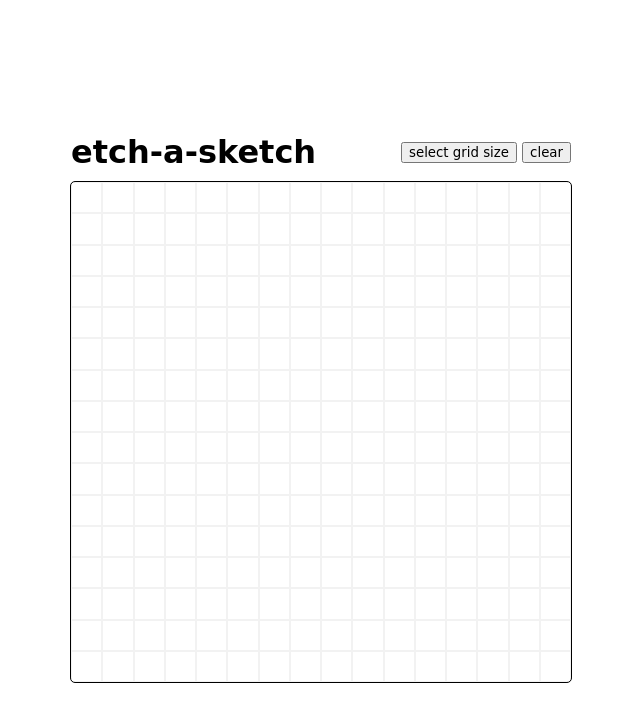
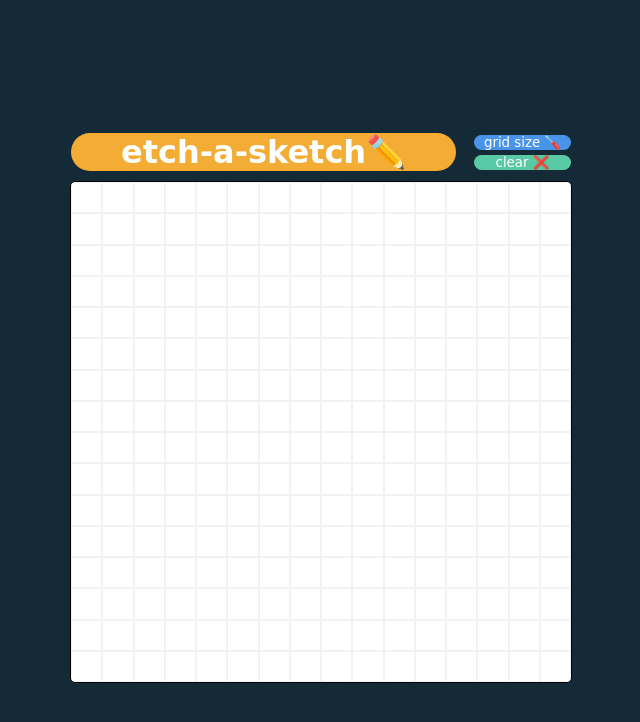
Before and after one commit to jahcoozee/odin-etch-a-sketch, a plain HTML site: page index.html in a window 1280 px wide. Shown: the whole page, without its empty margins (319-959 px from the left). Drawn offline with Linux system fonts and the light colour scheme; a web font is replaced by a local one.

Commit message:
Adjust styling of heading and buttons

```diff
--- a/index.html
+++ b/index.html
@@ -10,10 +10,10 @@
   </head>
   <body>
     <header>
-      <h1>etch-a-sketch</h1>
+      <h1>etch-a-sketch✏️</h1>
       <div class="button-container">
-        <button class="grid-size">select grid size</button>
-        <button class="clear">clear</button>
+        <button class="grid-size">grid size 🪛</button>
+        <button class="clear">clear ❌</button>
       </div>
     </header>
     <div class="container"></div>
--- a/style.css
+++ b/style.css
@@ -1,11 +1,13 @@
 body {
+  min-height: 100vh;
+  font-family: 'Shantell Sans', cursive;
+  background:hsl(204, 44%, 15%);
+  color: white;
   display: flex;
-  min-height: 100vh;
   flex-direction: column;
   justify-content: center;
   align-items: center;
   gap: 10px;
-  font-family: 'Shantell Sans', cursive;
 }
 
 header {
@@ -16,11 +18,34 @@ header {
 }
 
 h1 {
+  background: hsl(38,89%,58%);
   margin: 0;
+  padding: 0 50px;
+  border-radius: 30px;
+}
+
+.button-container {
+  display: flex;
+  flex-direction: column;
+  gap: 5px;
 }
 
 button {
   font-family: 'Shantell Sans', cursive;
+  border-radius: 10px;
+  border: 0;
+}
+
+.grid-size {
+  background: hsl(212,78%,60%);
+  color: white;
+  padding: 0 10px;
+}
+
+.clear {
+  background: hsl(161,51%,57%);
+  color: white;
+  padding: 0 10px;
 }
 
 .container {
```
